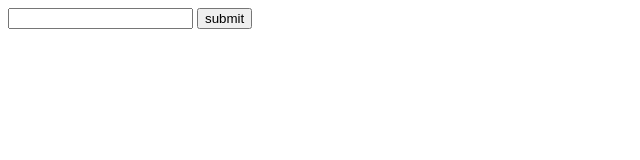
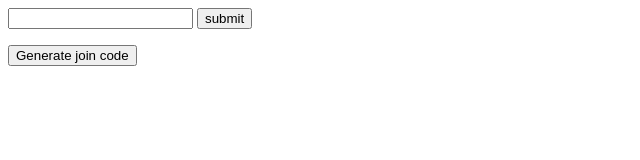
Before and after one commit to stickman69420/Gpt-Game, a plain HTML site: page index.html in a window 1280 px wide. Shown: the whole page, without its empty margins (0-640 px from the left). Drawn offline with Linux system fonts and the light colour scheme.

Commit message:
Update index.html

```diff
--- a/index.html
+++ b/index.html
@@ -13,6 +13,6 @@
   <body>
     <input id="in" type="text">
     <button type="button" onclick="sub()">submit</button>
-    <p id="out"></p>
+    <p id="out" style="width:350px"></p><button type="button" onclick="gen()">Generate join code</button>
   </body>
 </html>
```
